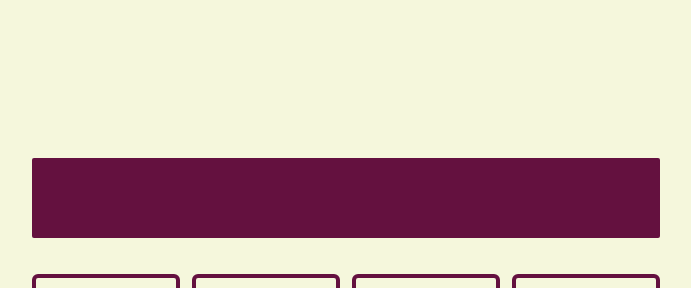
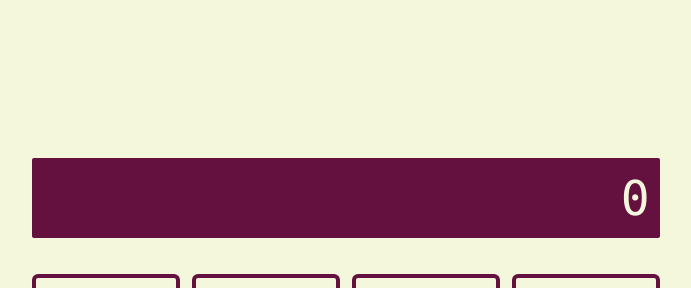
Before and after one commit to SEPOTOM/calculator, a React (Vite) app: page / in a window 1280 px wide. Shown: the top 288 px of the page, without its empty margins (294-985 px from the left). Built offline with nearby package versions, Linux system fonts and the light colour scheme.

Commit message:
feat(App): display 0 on the display by default

```diff
--- a/src/App.tsx
+++ b/src/App.tsx
@@ -6,7 +6,7 @@ import { performCalculation } from '@/utils';
 const DIGITS = [1, 2, 3, 4, 5, 6, 7, 8, 9, 0];
 
 const App = () => {
-  const [currentNumberStr, setCurrentNumberStr] = useState('');
+  const [currentNumberStr, setCurrentNumberStr] = useState('0');
   const [prevNumber, setPrevNumber] = useState<Nullable<number>>(null);
   const [lastOperation, setLastOperation] = useState('');
 
```
